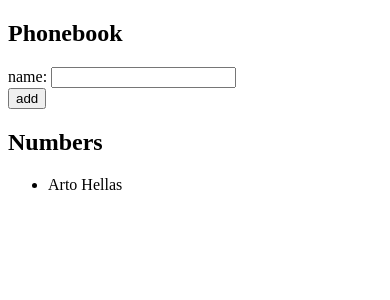
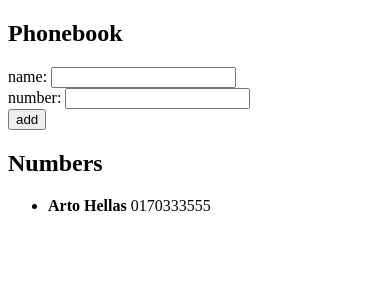
Before and after one commit to LBeul/fullstackopen, a React (Create React App) app in the folder part2/phonebook/: page / in a window 390 px wide. Shown: the top 300 px of the page. Built offline with nearby package versions, Linux system fonts and the light colour scheme.

Commit message:
2.8: The Phonebook Step3

```diff
--- a/part2/phonebook/src/App.js
+++ b/part2/phonebook/src/App.js
@@ -2,28 +2,55 @@ import React, { useState } from "react";
 
 const App = () => {
   // Initilaize the component's state
-  const [persons, setPersons] = useState([{ name: "Arto Hellas" }]);
+  const [persons, setPersons] = useState([
+    { name: "Arto Hellas", number: "0170333555" }
+  ]);
   const [newName, setNewName] = useState("");
+  const [newNumber, setNewNumber] = useState("");
 
-  // Event handlers
+  // Input handlers
   const handleNameChange = event => {
-    console.log(event.target.value);
+    console.log("name:", event.target.value);
     setNewName(event.target.value);
   };
 
-  const handleNameSubmit = event => {
+  const handleNumberChange = event => {
+    console.log("number:", event.target.value);
+    setNewNumber(event.target.value);
+  };
+
+  // Submit handler
+  const handleFormSubmit = event => {
     event.preventDefault();
-    if (persons.filter(item => item.name === newName).length > 0) {
-      alert(`Sorry, but ${newName} is already added to phonebook.`);
-    } else {
+
+    // Check if unique
+    let personIsUnique = false;
+    let numberIsUnique = false;
+    if (persons.filter(item => item.name === newName).length === 0) {
+      personIsUnique = true;
+    }
+    if (persons.filter(item => item.number === newNumber).length === 0) {
+      numberIsUnique = true;
+    }
+
+    // If person & number are unique...
+    if (personIsUnique && numberIsUnique) {
+      // ...add the new person object
       const nameObject = {
         name: newName,
-        id: newName
+        number: newNumber
       };
-
       setPersons(persons.concat(nameObject));
+    } else if (!personIsUnique) {
+      // Feedback if person already exists
+      alert(`Sorry, but ${newName} is already added to phonebook.`);
+    } else if (!numberIsUnique) {
+      // Feedback if number already exists
+      alert(`Sorry, but ${newNumber} is already assigned to someone else.`);
     }
+    // Clear inout fields afterwards
     setNewName("");
+    setNewNumber("");
   };
 
   // Render the app component
@@ -35,7 +62,10 @@ const App = () => {
           name: <input value={newName} onChange={handleNameChange} />
         </div>
         <div>
-          <button type="submit" onClick={handleNameSubmit}>
+          number: <input value={newNumber} onChange={handleNumberChange} />
+        </div>
+        <div>
+          <button type="submit" onClick={handleFormSubmit}>
             add
           </button>
         </div>
@@ -43,7 +73,9 @@ const App = () => {
       <h2>Numbers</h2>
       <ul>
         {persons.map(person => (
-          <li key={person.name}>{person.name}</li>
+          <li key={person.name}>
+            <strong>{person.name}</strong> {person.number}
+          </li>
         ))}
       </ul>
     </>
```
